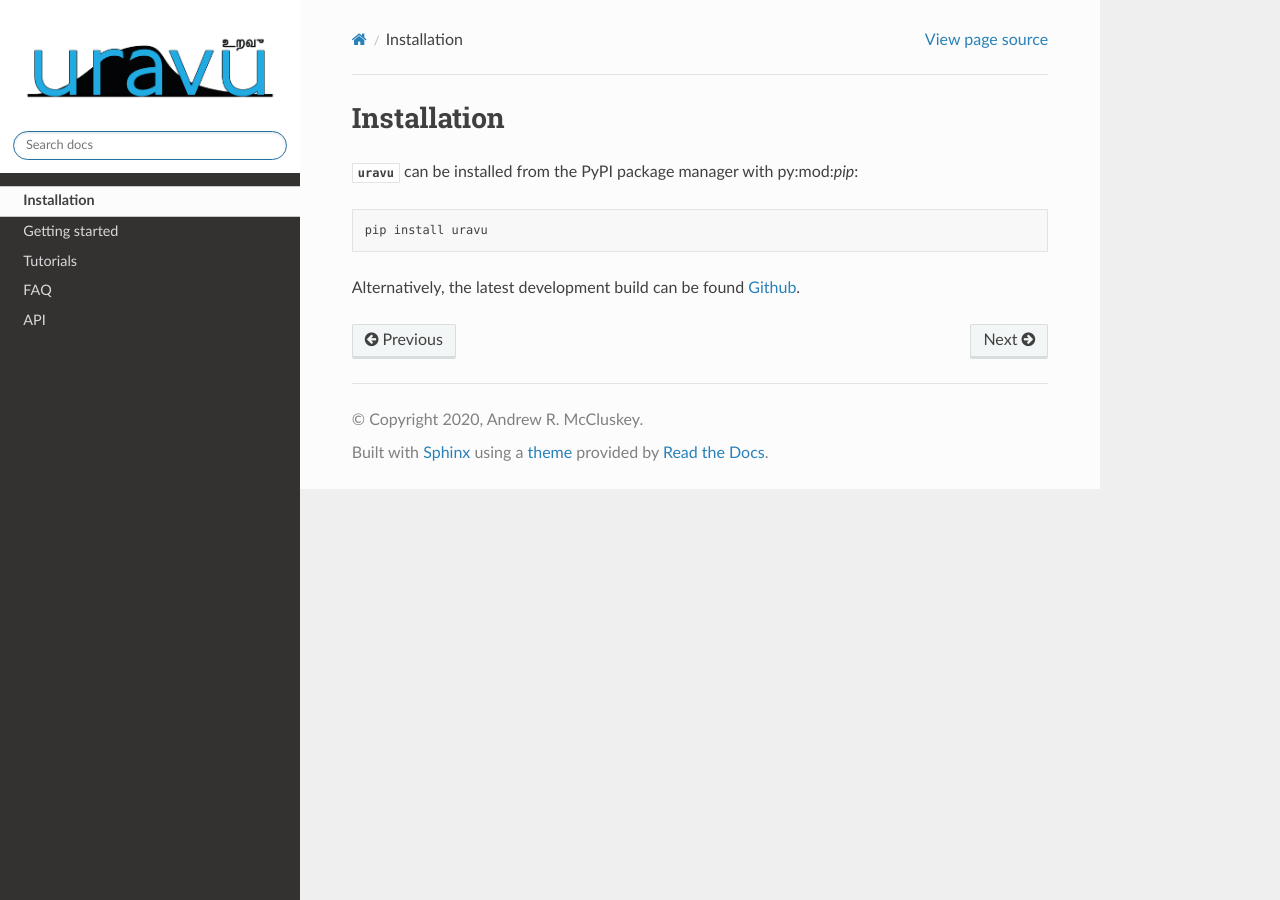
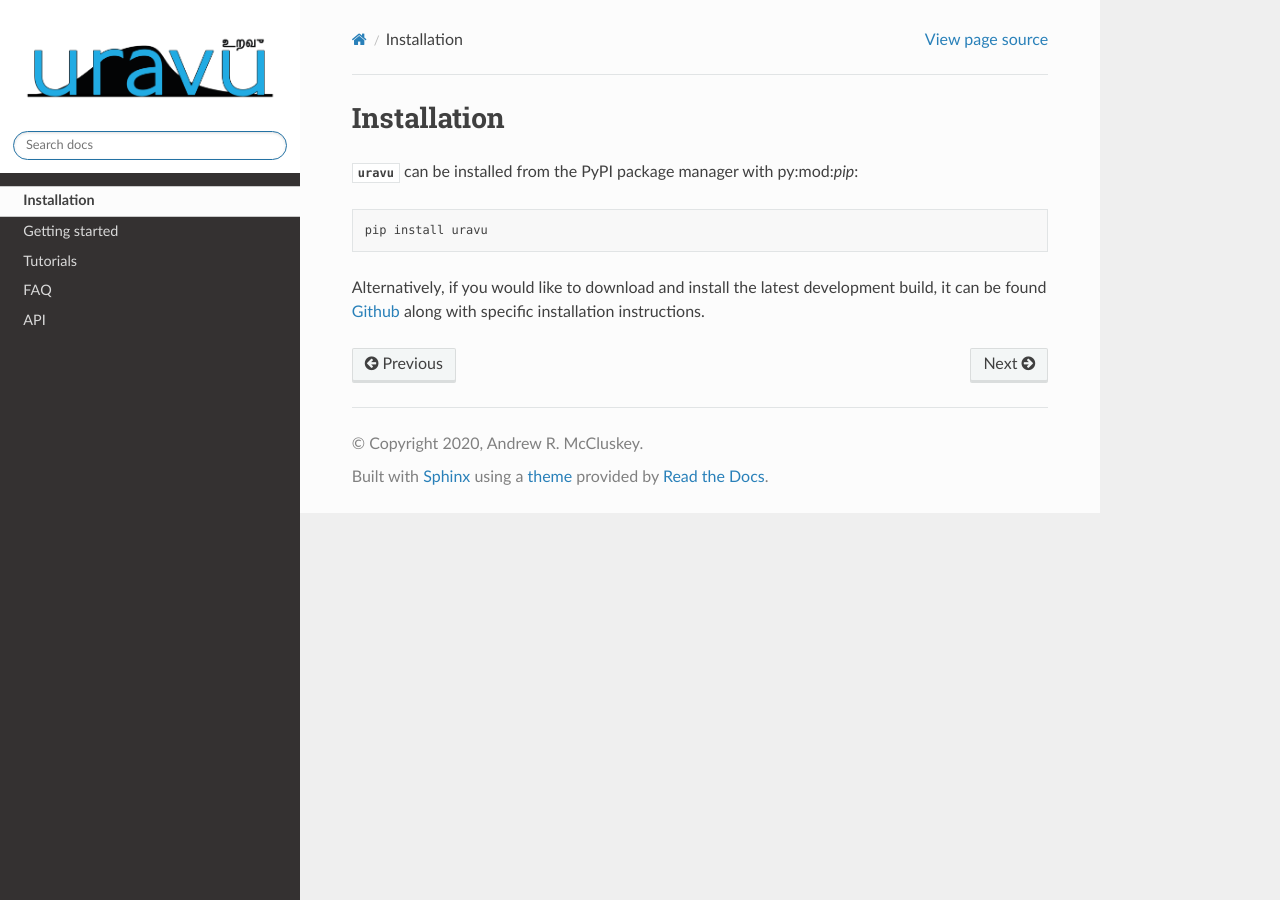
Before and after one commit to arm61/uravu, a Sphinx documentation site: the page built from docs/source/installation.rst, in a window 1280 px wide. Built offline with Sphinx 7.4.7 and the Read the Docs theme 2.0.0, drawn with Linux system fonts in a browser that asks for light colours; formulas are drawn with MathJax 3.

Commit message:
add a clarification to the installation guidence

```diff
--- a/docs/source/installation.rst
+++ b/docs/source/installation.rst
@@ -7,6 +7,6 @@ Installation
 
    pip install uravu
 
-Alternatively, the latest development build can be found `Github`_.
+Alternatively, if you would like to download and install the latest development build, it can be found `Github`_ along with specific installation instructions.
 
 .. _Github: https://github.com/arm61/uravu
```
